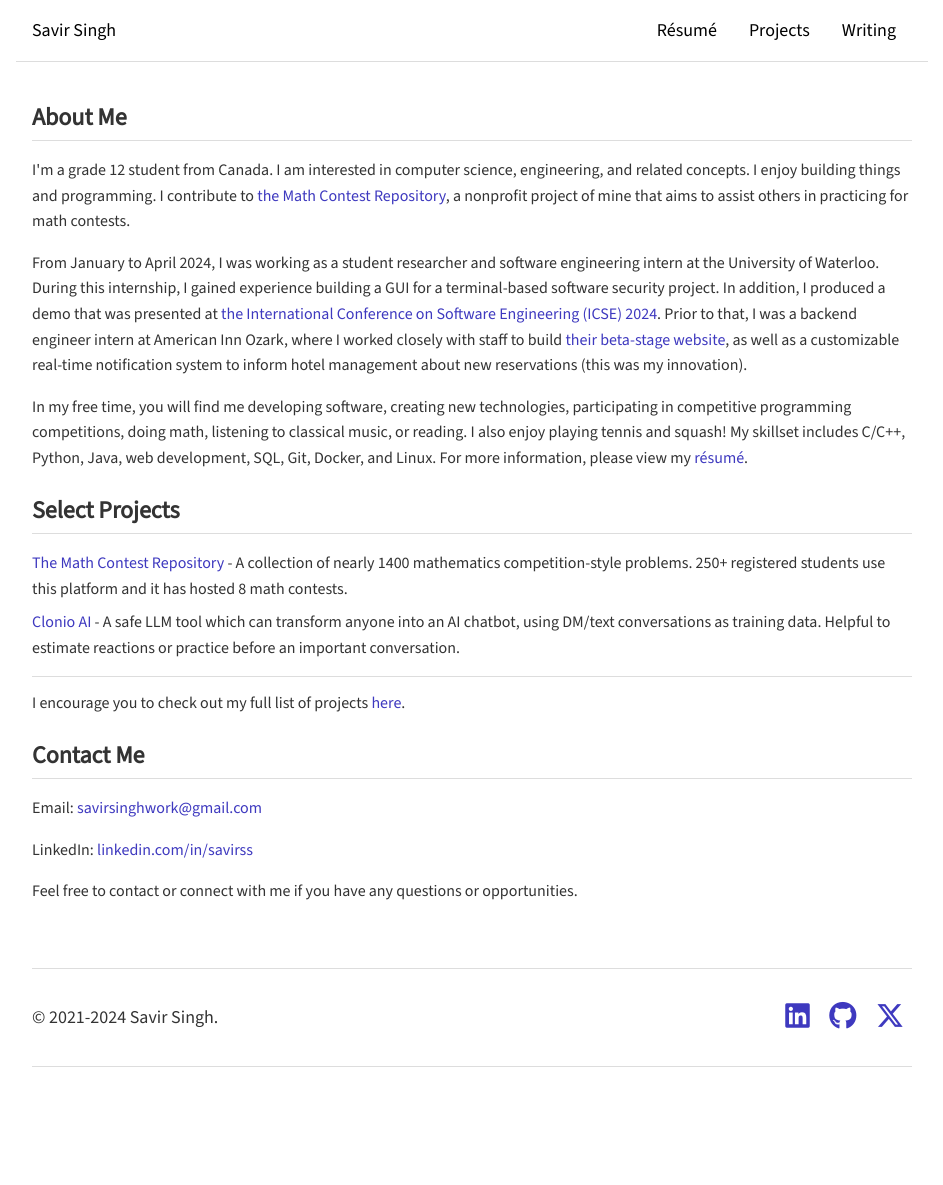
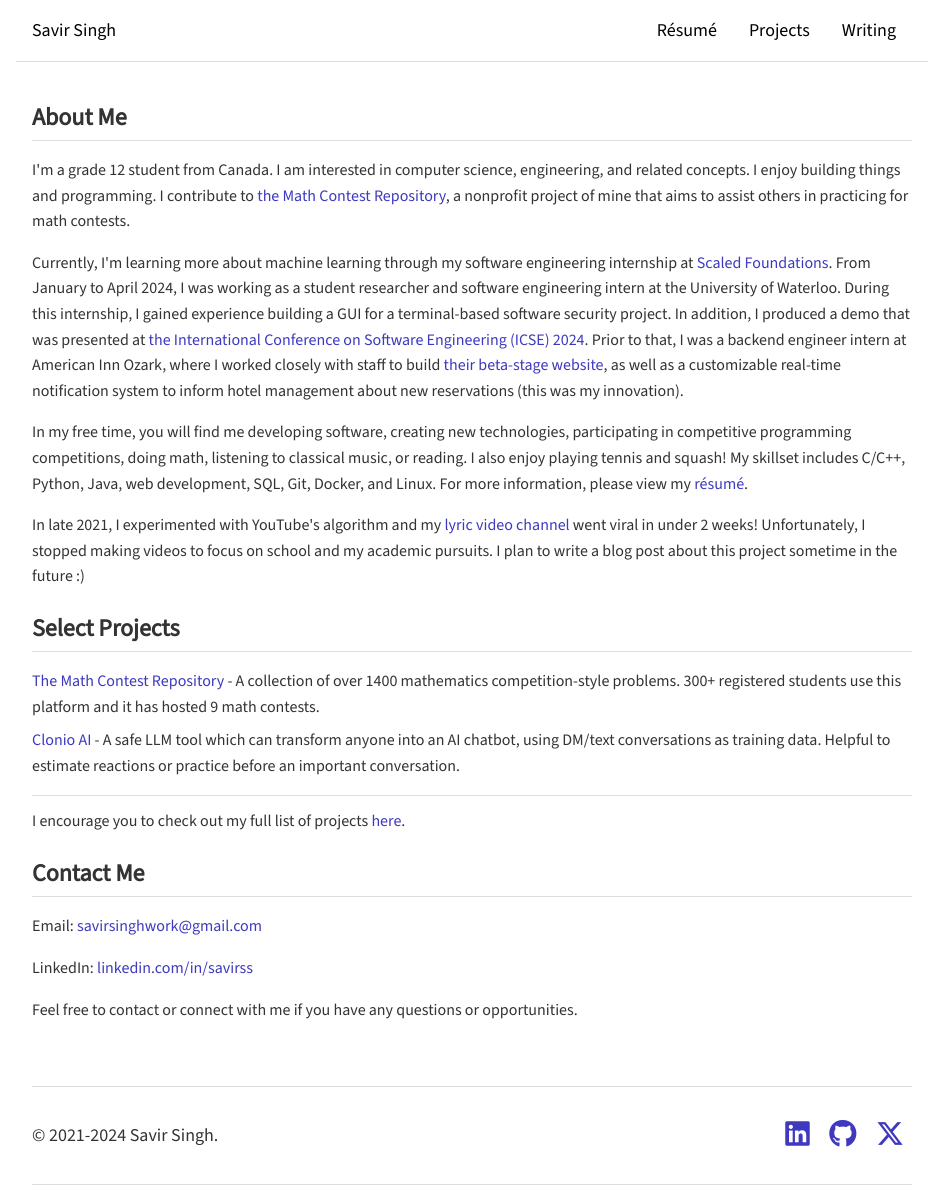
Before and after one commit to savirsingh/savirsingh.github.io, a Jekyll site: the page built from index.html, in a window 1280 px wide. Shown: the whole page, without its empty margins (168-1111 px from the left). Built offline with Jekyll 4.4.1, drawn with Linux system fonts in a browser that asks for light colours; the list of posts is cut into pages by our own code; before the commit the page ends 1067 px from its top, so only the background shows below that.

Commit message:
Update index.html

```diff
--- a/index.html
+++ b/index.html
@@ -6,14 +6,15 @@ title: Home
 <section id="about">
     <h2>About Me</h2>
     <p>I'm a grade 12 student from Canada. I am interested in computer science, engineering, and related concepts. I enjoy building things and programming. I contribute to <a href="https://mathcontestrepository.pythonanywhere.com/user/savir">the Math Contest Repository</a>, a nonprofit project of mine that aims to assist others in practicing for math contests.</p>
-    <p>From January to April 2024, I was working as a student researcher and software engineering intern at the University of Waterloo. During this internship, I gained experience building a GUI for a terminal-based software security project. In addition, I produced a demo that was presented at <a href="https://conf.researchr.org/home/icse-2024">the International Conference on Software Engineering (ICSE) 2024</a>. Prior to that, I was a backend engineer intern at American Inn Ozark, where I worked closely with staff to build <a href="https://www.americaninnozark.com">their beta-stage website</a>, as well as a customizable real-time notification system to inform hotel management about new reservations (this was my innovation).</p>
+    <p>Currently, I'm learning more about machine learning through my software engineering internship at <a href="https://www.scaledfoundations.ai/" target="_blank">Scaled Foundations</a>. From January to April 2024, I was working as a student researcher and software engineering intern at the University of Waterloo. During this internship, I gained experience building a GUI for a terminal-based software security project. In addition, I produced a demo that was presented at <a href="https://conf.researchr.org/home/icse-2024">the International Conference on Software Engineering (ICSE) 2024</a>. Prior to that, I was a backend engineer intern at American Inn Ozark, where I worked closely with staff to build <a href="https://www.americaninnozark.com">their beta-stage website</a>, as well as a customizable real-time notification system to inform hotel management about new reservations (this was my innovation).</p>
     <p>In my free time, you will find me developing software, creating new technologies, participating in competitive programming competitions, doing math, listening to classical music, or reading. I also enjoy playing tennis and squash! My skillset includes C/C++, Python, Java, web development, SQL, Git, Docker, and Linux. For more information, please view my <a href="/resume">résumé</a>.</p>
+    <p>In late 2021, I experimented with YouTube's algorithm and my <a href="https://www.youtube.com/@vibelyrics/videos">lyric video channel</a> went viral in under 2 weeks! Unfortunately, I stopped making videos to focus on school and my academic pursuits. I plan to write a blog post about this project sometime in the future :)</p>
 </section>
 
 <section id="projects">
     <h2>Select Projects</h2>
     <ul>
-        <li><a href="https://mathcontestrepository.pythonanywhere.com">The Math Contest Repository</a> - A collection of nearly 1400 mathematics competition-style problems. 250+ registered students use this platform and it has hosted 8 math contests.</li>
+        <li><a href="https://mathcontestrepository.pythonanywhere.com">The Math Contest Repository</a> - A collection of over 1400 mathematics competition-style problems. 300+ registered students use this platform and it has hosted 9 math contests.</li>
         <li><a href="https://clonioai.guessoword.com">Clonio AI</a> - A safe LLM tool which can transform anyone into an AI chatbot, using DM/text conversations as training data. Helpful to estimate reactions or practice before an important conversation.</li>
     </ul>
     <p style="border-top:1px solid #ddd; padding-top: 0.8rem;">I encourage you to check out my full list of projects <a href="/projects">here</a>.</p>
```
